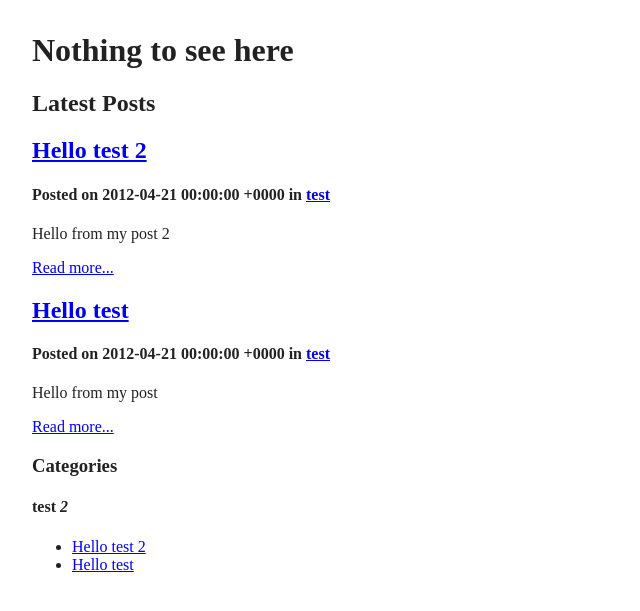
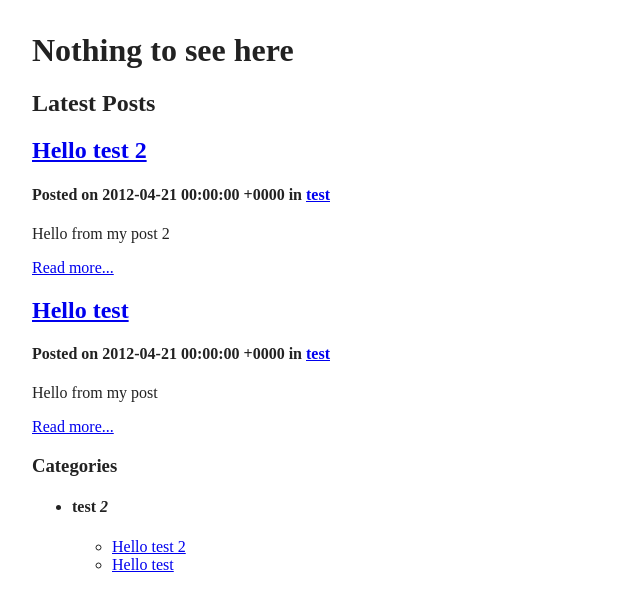
Before and after one commit to johnhunter/johnhunter.github.com, a Jekyll site: the page built from index.html, in a window 1280 px wide. Shown: the top 611 px of the page, without its empty margins (0-640 px from the left). Built offline with Jekyll 4.4.1, drawn with Linux system fonts in a browser that asks for light colours; the list of posts is cut into pages by our own code.

Commit message:
Try outputting category name.

```diff
--- a/index.html
+++ b/index.html
@@ -18,15 +18,15 @@ title: Home
 	<div>
 		<h3>Categories</h3>
 
+		<ul>
 		{% for category in site.categories %}
-		<h4>{{ category[0] }} <i>{{ category[1].size }}</i></h4>
+			<li><h4>{{ category[0] }} <i>{{ category[1].size }}</i></h4>
 
 			<ul>
 			{% for post in category[1] %}
 				<li><a href="{{ post.url }}">{{ post.title }}</a></li>
 			{% endfor %}
+			</ul></li>
+		{% endfor %}
 		</ul>
-
-	{% endfor %}
-
 	</div>
```
Lines whose indentation alone changed are shown as unchanged.
